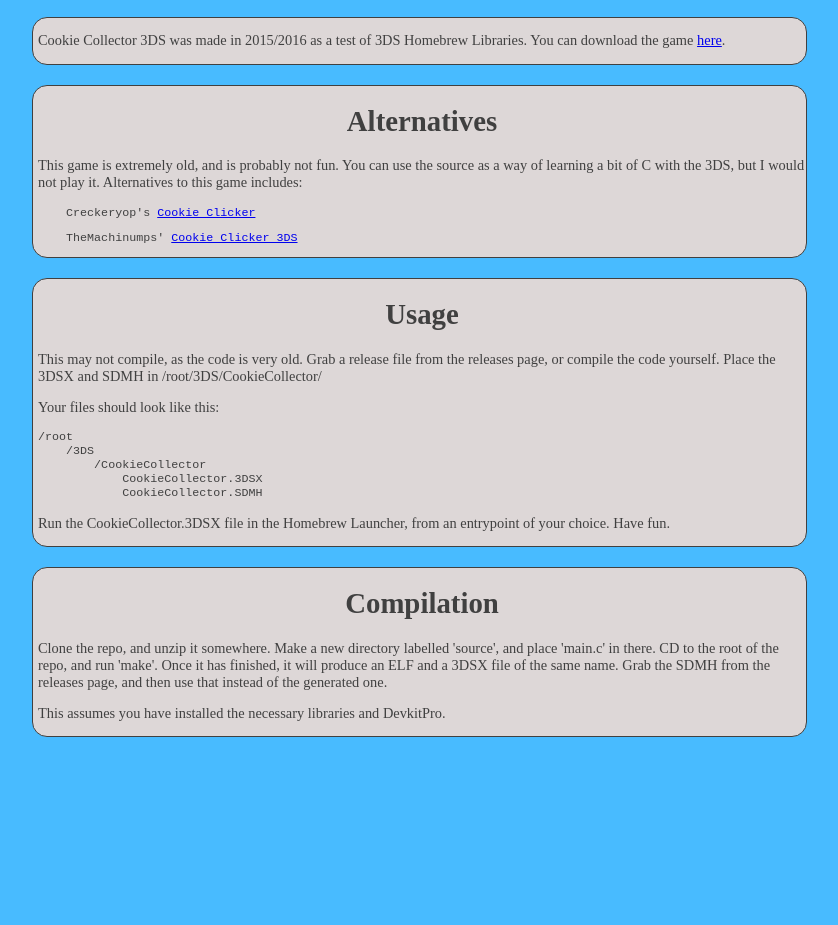
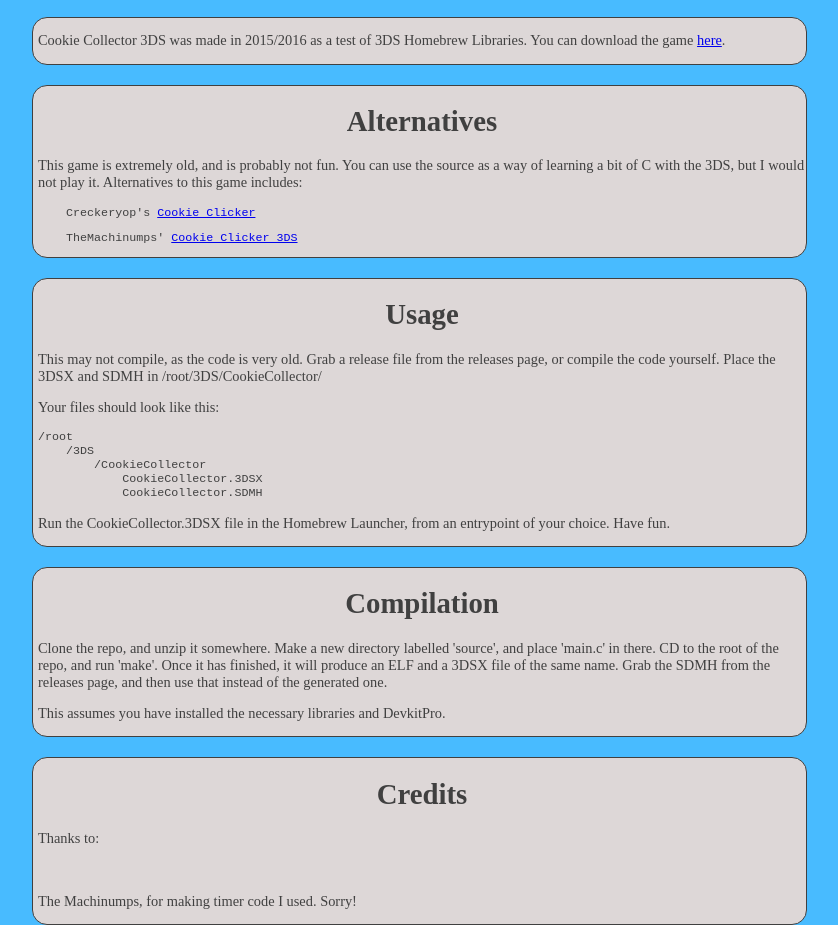
Before and after one commit to GabrielRRussell/CookieCollector-3DS-, a plain HTML site: page index.html in a window 1280 px wide. Shown: the part 105-1030 px from the top of the page, without its empty margins (224-1062 px from the left). Before the commit the page ends 842 px from the top, so only its background shows below. Drawn offline with Linux system fonts and the light colour scheme.

Commit message:
Credits n all to index

```diff
--- a/index.html
+++ b/index.html
@@ -78,7 +78,12 @@
 				<p>Clone the repo, and unzip it somewhere. Make a new directory labelled 'source', and place 'main.c' in there. CD to the root of the repo, and run 'make'. Once it has finished, it will produce an ELF and a 3DSX file of the same name. Grab the SDMH from the releases page, and then use that instead of the generated one.</p>
 				<p>This assumes you have installed the necessary libraries and DevkitPro.</p>
 			</main>
-
+			<main>
+				<h1 class = "title">Credits</h1>
+				<p>Thanks to:</p>
+				<br>
+				<p>The Machinumps, for making timer code I used. Sorry!</p>
+			</main>
 
 	</body>
 
```
